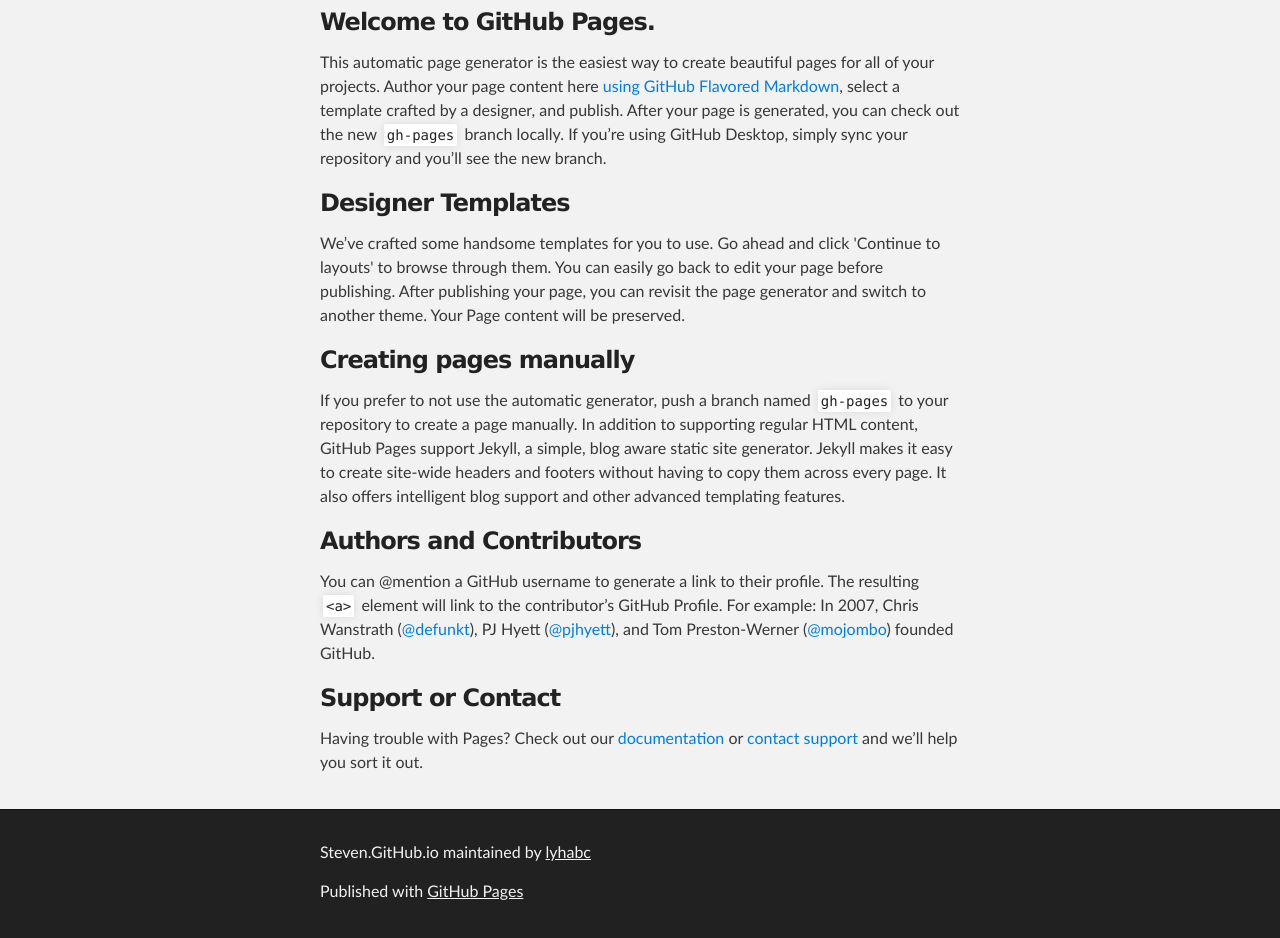
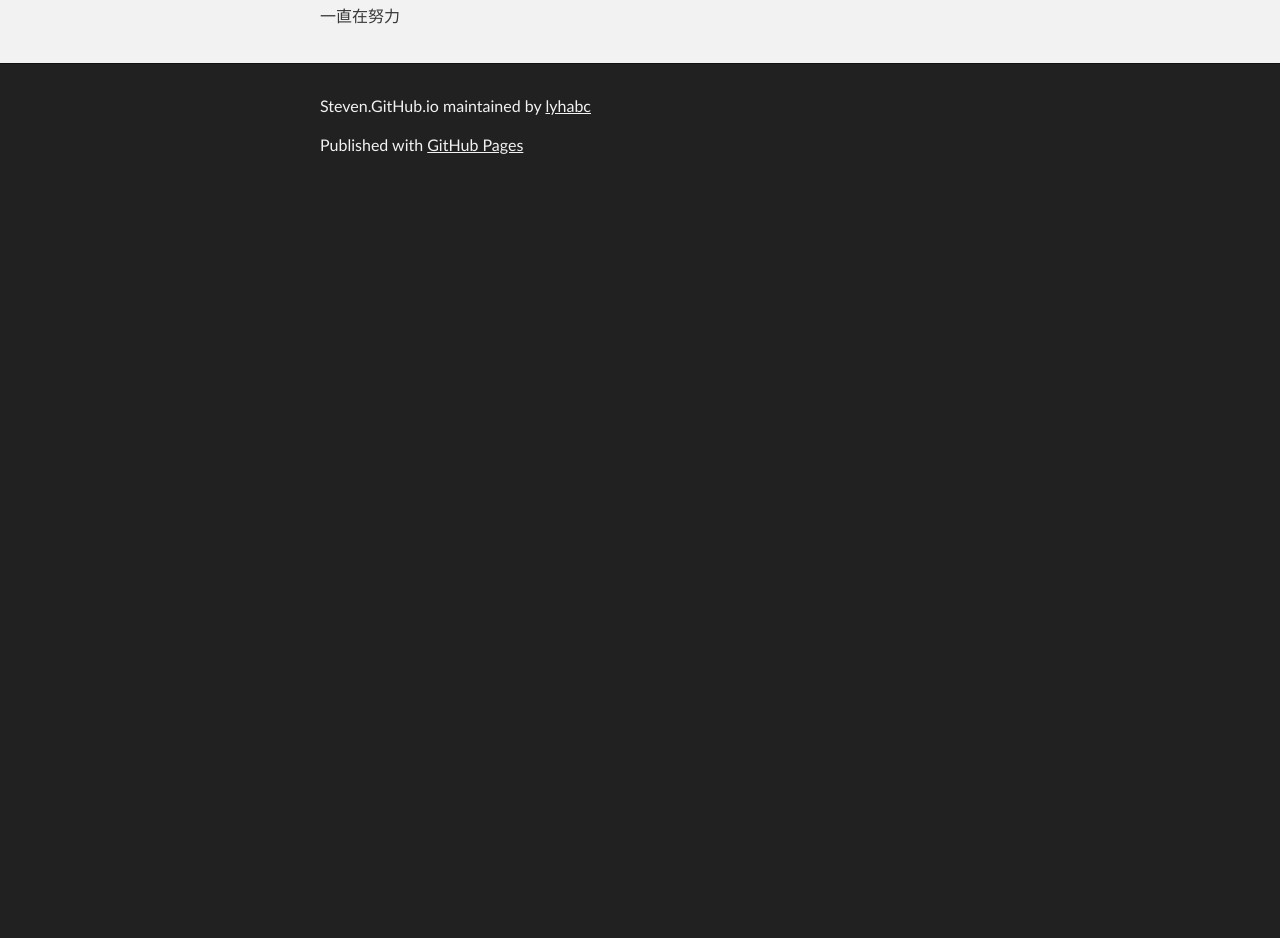
Before and after one commit to lyhabc/steven.github.io, a plain HTML site: page index.html in a window 1280 px wide. Shown: the part 256-1194 px from the top of the page. After the commit the page ends 800 px from the top, so only its background shows below. Drawn offline with Linux system fonts and the light colour scheme.

```diff
--- a/index.html
+++ b/index.html
@@ -31,30 +31,7 @@
     <!-- MAIN CONTENT -->
     <div id="main_content_wrap" class="outer">
       <section id="main_content" class="inner">
-        <h3>
-<a id="welcome-to-github-pages" class="anchor" href="#welcome-to-github-pages" aria-hidden="true"><span aria-hidden="true" class="octicon octicon-link"></span></a>Welcome to GitHub Pages.</h3>
-
-<p>This automatic page generator is the easiest way to create beautiful pages for all of your projects. Author your page content here <a href="https://guides.github.com/features/mastering-markdown/">using GitHub Flavored Markdown</a>, select a template crafted by a designer, and publish. After your page is generated, you can check out the new <code>gh-pages</code> branch locally. If you’re using GitHub Desktop, simply sync your repository and you’ll see the new branch.</p>
-
-<h3>
-<a id="designer-templates" class="anchor" href="#designer-templates" aria-hidden="true"><span aria-hidden="true" class="octicon octicon-link"></span></a>Designer Templates</h3>
-
-<p>We’ve crafted some handsome templates for you to use. Go ahead and click 'Continue to layouts' to browse through them. You can easily go back to edit your page before publishing. After publishing your page, you can revisit the page generator and switch to another theme. Your Page content will be preserved.</p>
-
-<h3>
-<a id="creating-pages-manually" class="anchor" href="#creating-pages-manually" aria-hidden="true"><span aria-hidden="true" class="octicon octicon-link"></span></a>Creating pages manually</h3>
-
-<p>If you prefer to not use the automatic generator, push a branch named <code>gh-pages</code> to your repository to create a page manually. In addition to supporting regular HTML content, GitHub Pages support Jekyll, a simple, blog aware static site generator. Jekyll makes it easy to create site-wide headers and footers without having to copy them across every page. It also offers intelligent blog support and other advanced templating features.</p>
-
-<h3>
-<a id="authors-and-contributors" class="anchor" href="#authors-and-contributors" aria-hidden="true"><span aria-hidden="true" class="octicon octicon-link"></span></a>Authors and Contributors</h3>
-
-<p>You can @mention a GitHub username to generate a link to their profile. The resulting <code>&lt;a&gt;</code> element will link to the contributor’s GitHub Profile. For example: In 2007, Chris Wanstrath (<a href="https://github.com/defunkt" class="user-mention">@defunkt</a>), PJ Hyett (<a href="https://github.com/pjhyett" class="user-mention">@pjhyett</a>), and Tom Preston-Werner (<a href="https://github.com/mojombo" class="user-mention">@mojombo</a>) founded GitHub.</p>
-
-<h3>
-<a id="support-or-contact" class="anchor" href="#support-or-contact" aria-hidden="true"><span aria-hidden="true" class="octicon octicon-link"></span></a>Support or Contact</h3>
-
-<p>Having trouble with Pages? Check out our <a href="https://help.github.com/pages">documentation</a> or <a href="https://github.com/contact">contact support</a> and we’ll help you sort it out.</p>
+        <p>一直在努力</p>
       </section>
     </div>
 
```
Also changed, not shown: params.json (+1 -1 lines).
